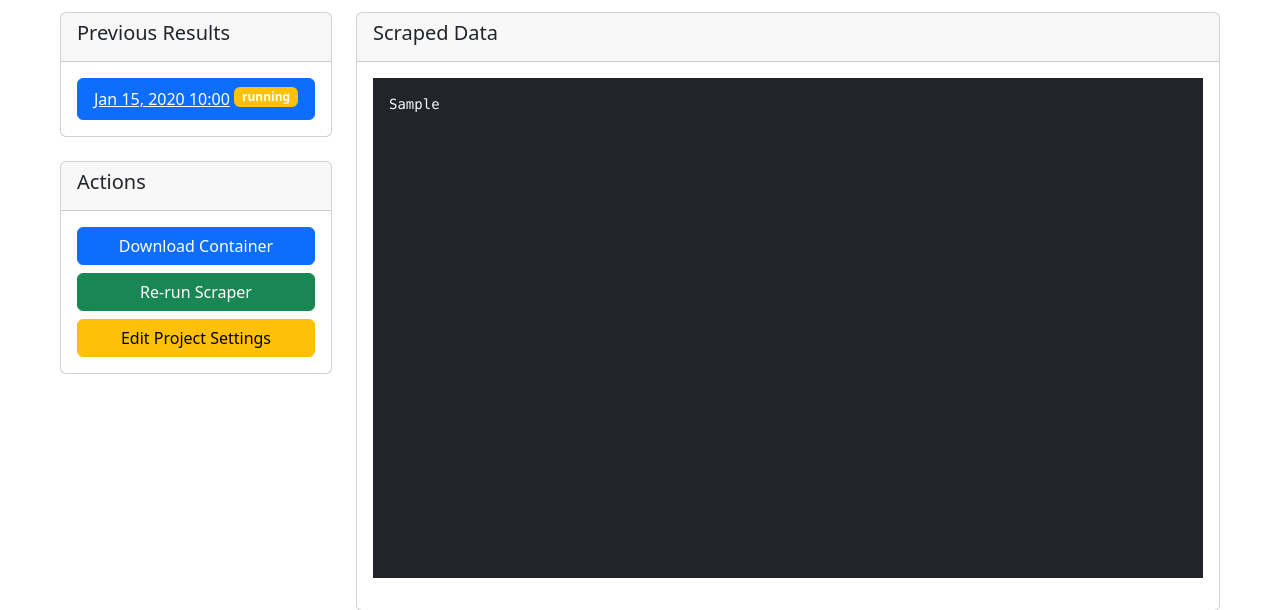
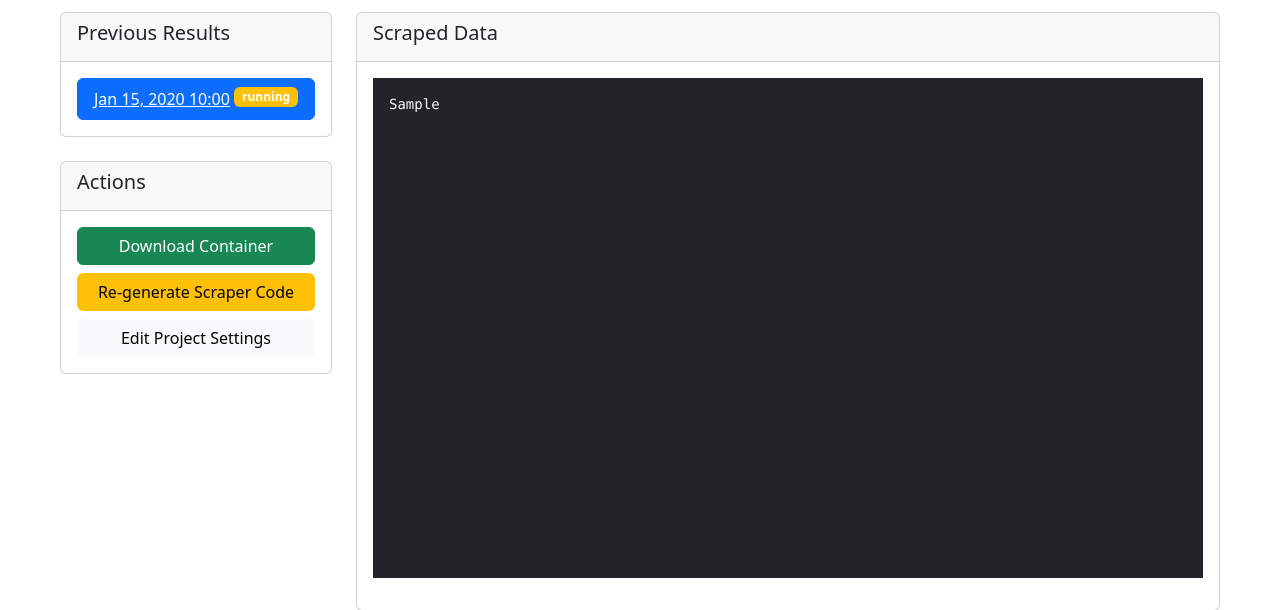
Before and after one commit to cros-nash/ds490, a Django app: page /results/1/ in a window 1280 px wide. Shown: the part 240-850 px from the top of the page. Run offline with Django 5.2, Linux system fonts and the light colour scheme; a user stored in the database is signed in; tables that the repository leaves empty hold one stand-in row (values such as "Sample post"); some libraries are stand-ins or nearby versions.

```diff
--- a/frontend/scraper/templates/scraper/results_screen.html
+++ b/frontend/scraper/templates/scraper/results_screen.html
@@ -37,9 +37,9 @@
                     </div>
                     <div class="card-body">
                         <div class="d-grid gap-2">
-                            <a href="{% url 'download_container' result.id %}" class="btn btn-primary">Download Container</a>
-                            <a href="{% url 'generate_script' result.project.id %}" class="btn btn-success">Re-run Scraper</a>
-                            <a href="{% url 'edit_project' result.project.id %}" class="btn btn-warning">Edit Project Settings</a>
+                            <a href="{% url 'download_container' result.id %}" class="btn btn-success">Download Container</a>
+                            <a href="{% url 'generate_script' result.project.id %}" class="btn btn-warning">Re-generate Scraper Code</a>
+                            <a href="{% url 'edit_project' result.project.id %}" class="btn btn-light">Edit Project Settings</a>
                         </div>
                     </div>
                 </div>
```
